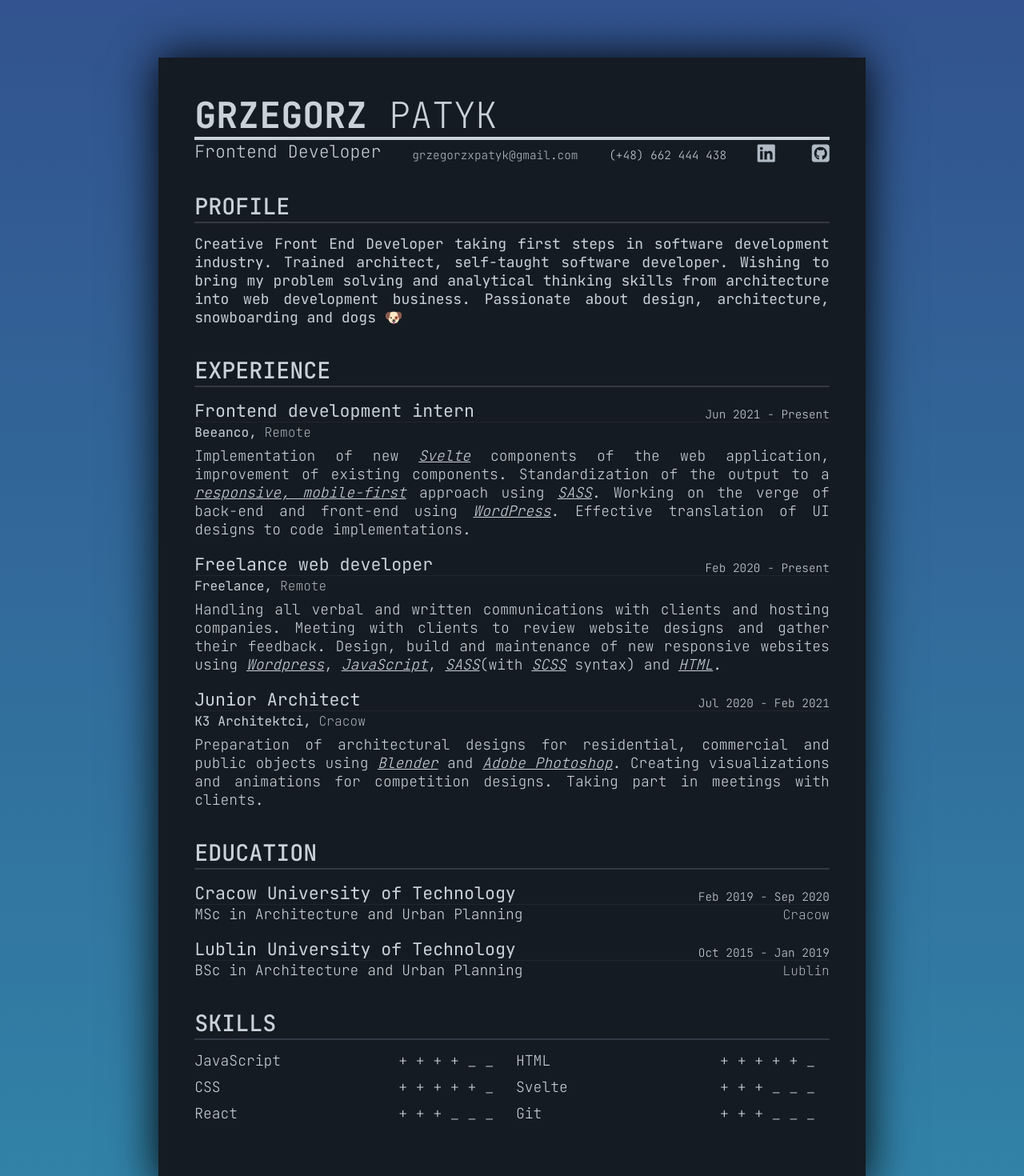
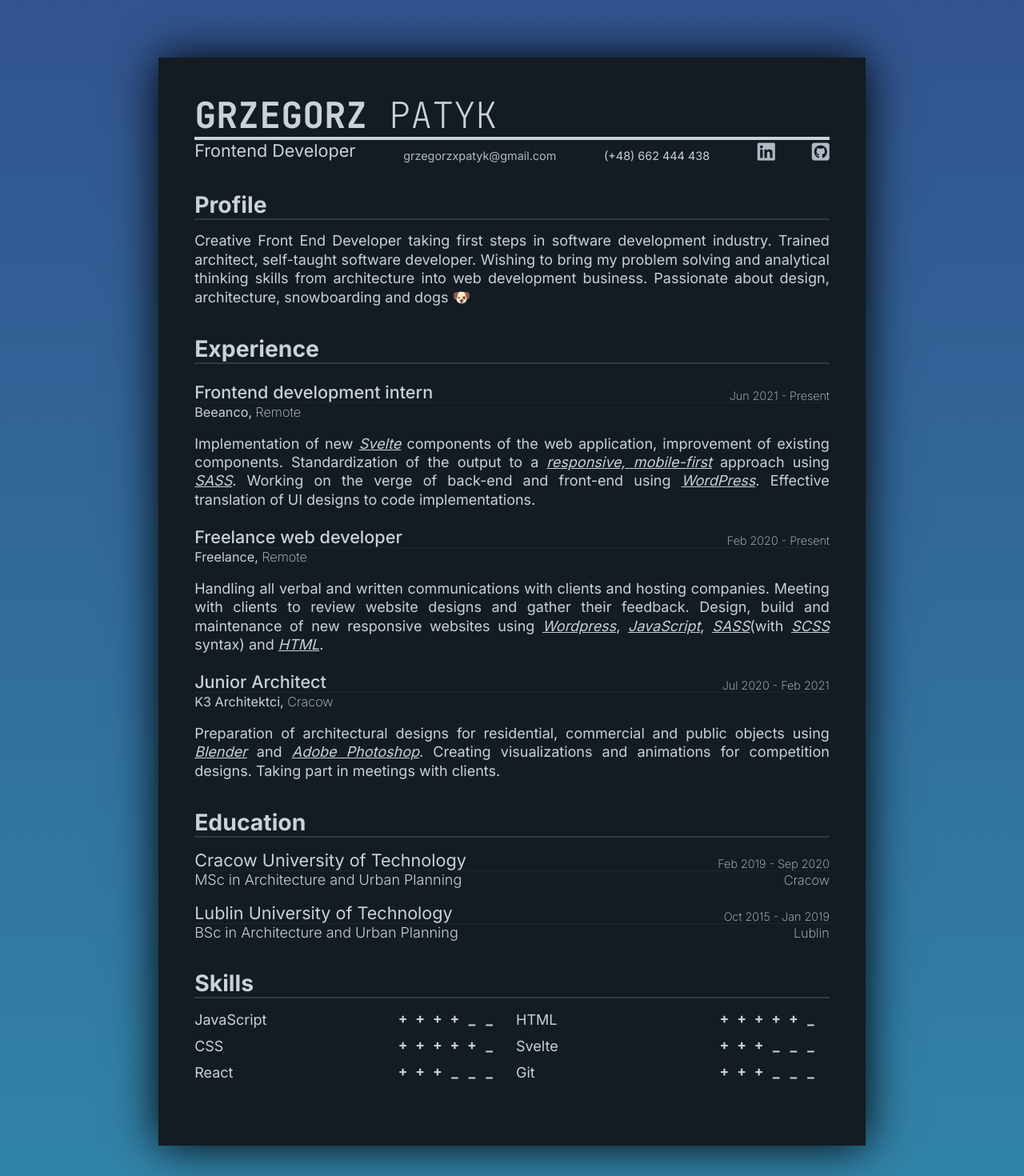
Before and after one commit to grzegorzxpatyk/my-resume, a React (Create React App) app: page / in a window 1280 px wide. Shown: the top 1470 px of the page at 80% size. Built offline with nearby package versions, Linux system fonts and the light colour scheme.

Commit message:
fix styling again - fonts

```diff
--- a/src/App.scss
+++ b/src/App.scss
@@ -53,8 +53,8 @@
     }
 }
 
-@media screen and (max-width: 768px) {
-    html {
-        // font-size: 16px;
-    }
-}
+// @media screen and (max-width: 768px) {
+//     html {
+//         font-size: 16px;
+//     }
+// }
--- a/src/Bio.scss
+++ b/src/Bio.scss
@@ -1,4 +1,5 @@
 @import './scss/variables';
+@import './scss/fonts';
 
 .bio {
     width: 100%;
@@ -7,6 +8,7 @@
 .full-name {
     font-size: 2.5rem;
     line-height: 3rem;
+    font-family: $primary-font-family;
     text-transform: uppercase;
     text-align: left;
     border-bottom: 4px solid $primary-font-color;
@@ -29,7 +31,7 @@
     display: inline-block;
     font-size: 1.2rem;
     margin: 0 0 0;
-    font-weight: 300;
+    font-weight: 400;
     flex-grow: 1;
 }
 
@@ -43,5 +45,6 @@
 
 .about {
     font-size: 1rem;
+    line-height: 1.3rem;
     text-align: justify;
 }
--- a/src/Experience.scss
+++ b/src/Experience.scss
@@ -14,9 +14,9 @@
 
 h3.job-position {
     font-size: 1.2rem;
-    margin: 0;
+    margin-bottom: 0;
     border-bottom: 1px solid $primary-lighter;
-    font-weight: 400;
+    font-weight: 500;
     grid-row: 1;
     display: flex;
     justify-content: space-between;
@@ -38,12 +38,12 @@
 }
 
 .location {
-    font-weight: 100;
+    font-weight: 200;
 }
 
 .description {
-    font-weight: 200;
+    font-weight: 400;
     text-align: justify;
-    // border: 1px dashed red;
-    margin: 0.4rem 0 0.6rem;
+    line-height: 1.3rem;
+    // margin: 0.4rem 0 0.6rem;
 }
--- a/src/Resume.scss
+++ b/src/Resume.scss
@@ -18,8 +18,8 @@
     font-size: 1.575rem;
     border-bottom: 2px solid $border-color-section-title;
     margin: 0.4rem 0 0.8rem;
-    text-transform: uppercase;
-    font-weight: 500;
+    text-transform: capitalize;
+    font-weight: 700;
 }
 
 .interests {
@@ -49,11 +49,12 @@
 header {
     margin-bottom: 2rem;
     padding-bottom: 0;
+    font-family: $inter-font-family;
 }
 
 .contact-info {
     font-size: 0.8rem;
-    font-weight: 300;
+    font-weight: 400;
     display: flex;
     flex-direction: row;
     justify-content: space-between;
--- a/src/Skills.scss
+++ b/src/Skills.scss
@@ -1,4 +1,5 @@
 @import './scss/variables';
+@import './scss/fonts';
 
 .skills-list {
     display: grid;
@@ -13,19 +14,19 @@
     align-items: flex-end;
     margin: 0;
     font-size: 1rem;
-    font-weight: 200;
+    // font-weight: 200;
     padding: 0 1rem 0 0;
-    // border-right: 1px solid $primary-lighter;
 }
 
 h4.skill-name {
     display: inline;
     margin: 0;
-    font-weight: 300;
+    font-weight: 400;
 }
 
 .level {
-    font-weight: 200;
+    font-weight: 800;
+    font-family: $primary-font-family;
 }
 
 .skill-level {
--- a/src/scss/_fonts.scss
+++ b/src/scss/_fonts.scss
@@ -1,3 +1,5 @@
 @import url('https://fonts.googleapis.com/css2?family=JetBrains+Mono:wght@100;200;400;500;600;700&display=swap');
+@import url('https://fonts.googleapis.com/css2?family=Inter:wght@100;200;300;400;500;600;700;800;900&display=swap');
 
 $primary-font-family: 'JetBrains Mono', monospace;
+$inter-font-family: 'Inter', sans-serif;
```
